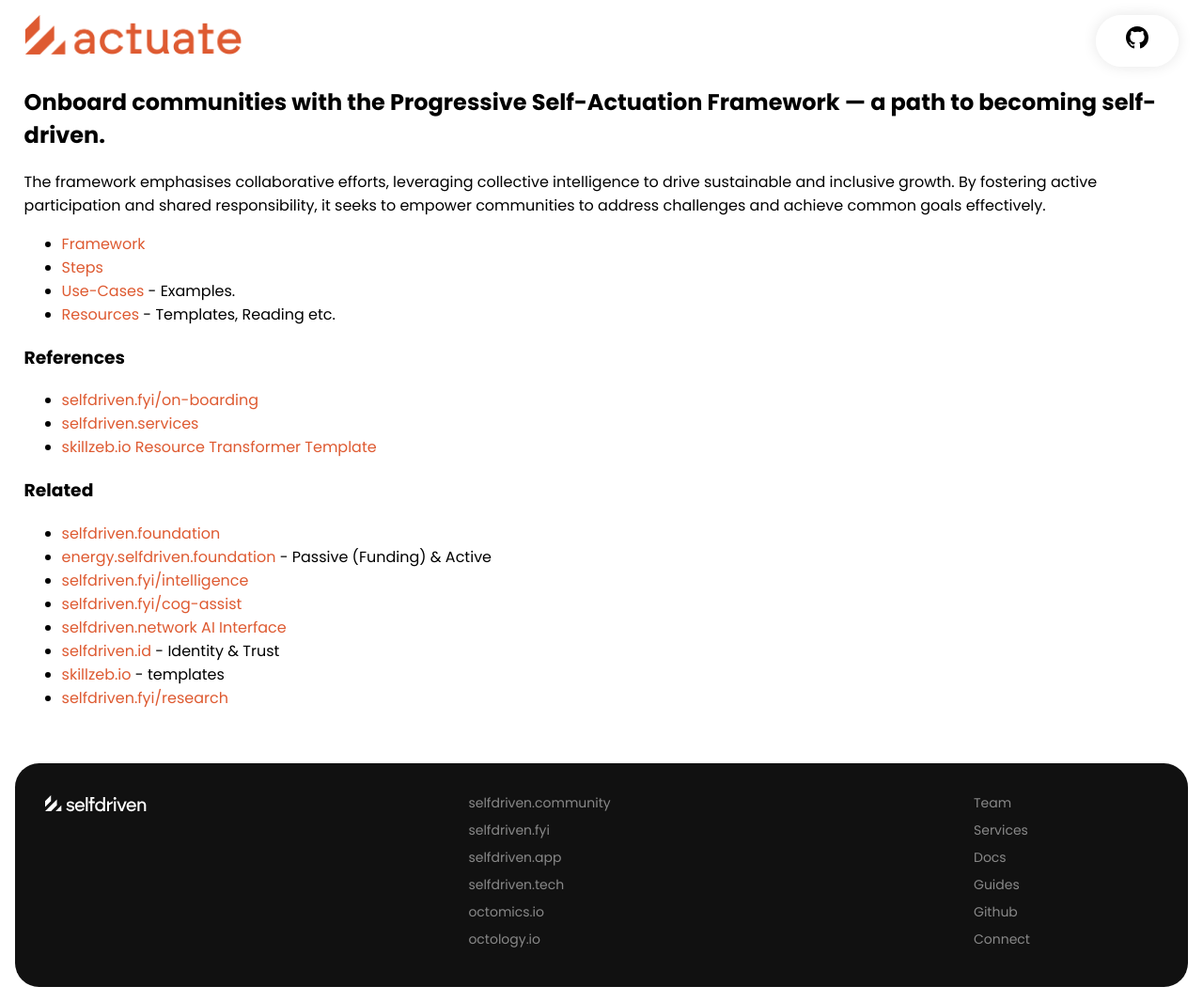
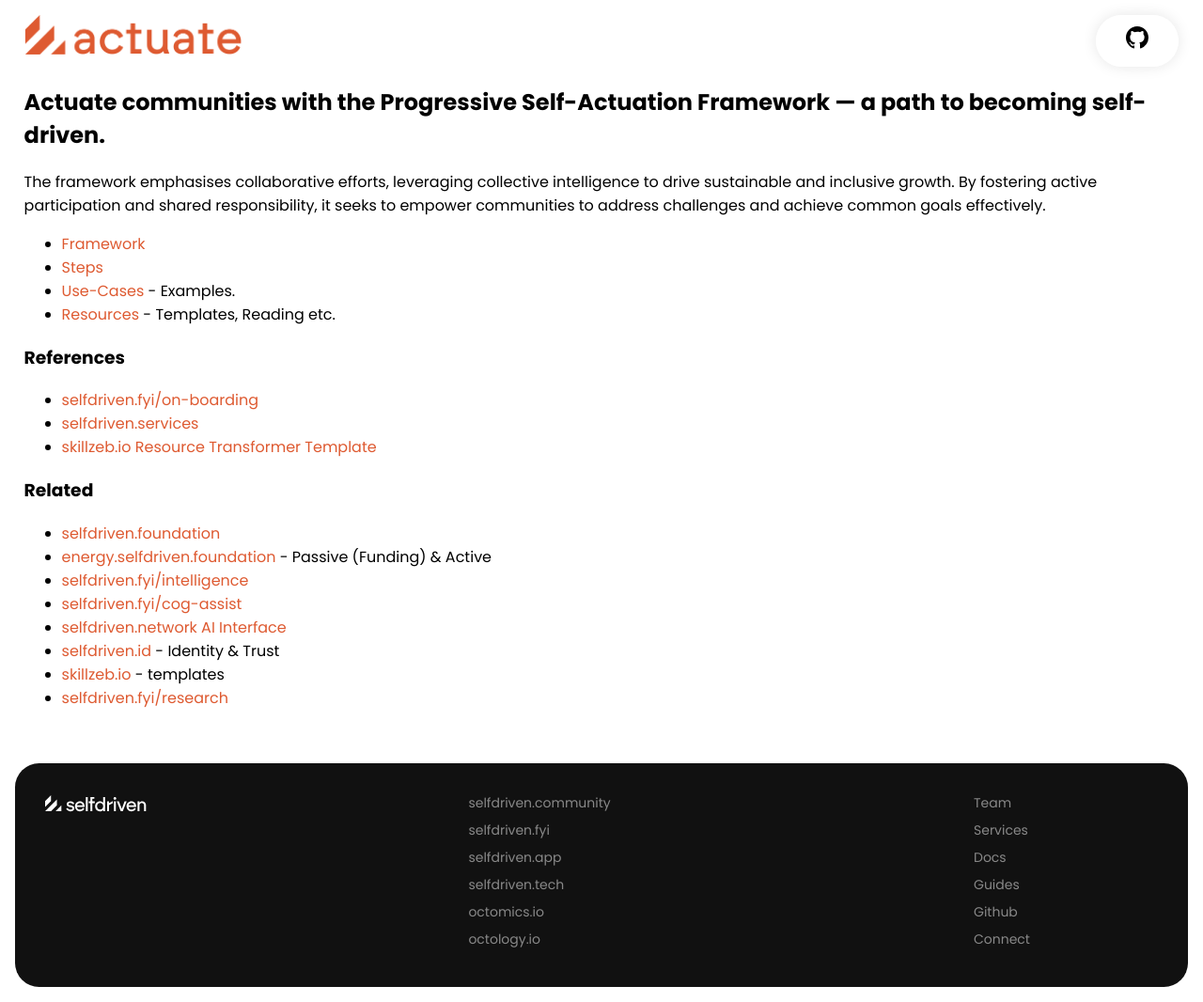
Before and after one commit to selfdriven-engagement/selfdriven-actuate, a Jekyll site: the page built from docs/index.md, in a window 1280 px wide. Shown: the whole page at 94% size. Built offline with Jekyll 4.4.1, drawn with Linux system fonts in a browser that asks for light colours.

Commit message:
rename to actuate

```diff
--- a/docs/_layouts/default.html
+++ b/docs/_layouts/default.html
@@ -19,7 +19,7 @@
 			<a href="/"><img src="/assets/img/selfdriven-logo-actuate-flamingo-transparent.png" alt="selfdriven" /></a>
 		</div>
 		<nav class="nav">
-			<a href="https://github.com/selfdriven-engagement/actuate" target="_blank"><img src="/assets/img/github.svg" alt="GitHub" /></a>
+			<a href="https://github.com/selfdriven-engagement/selfdriven-actuate" target="_blank"><img src="/assets/img/github.svg" alt="GitHub" /></a>
 		</nav>
 	</header>
 
--- a/docs/index.md
+++ b/docs/index.md
@@ -2,7 +2,7 @@
 layout: default
 title: Home
 ---
-## Onboard communities with the Progressive Self-Actuation Framework — a path to becoming self-driven.
+## Actuate communities with the Progressive Self-Actuation Framework — a path to becoming self-driven.
 
 The framework emphasises collaborative efforts, leveraging collective intelligence to drive sustainable and inclusive growth. By fostering active participation and shared responsibility, it seeks to empower communities to address challenges and achieve common goals effectively.
 
```
